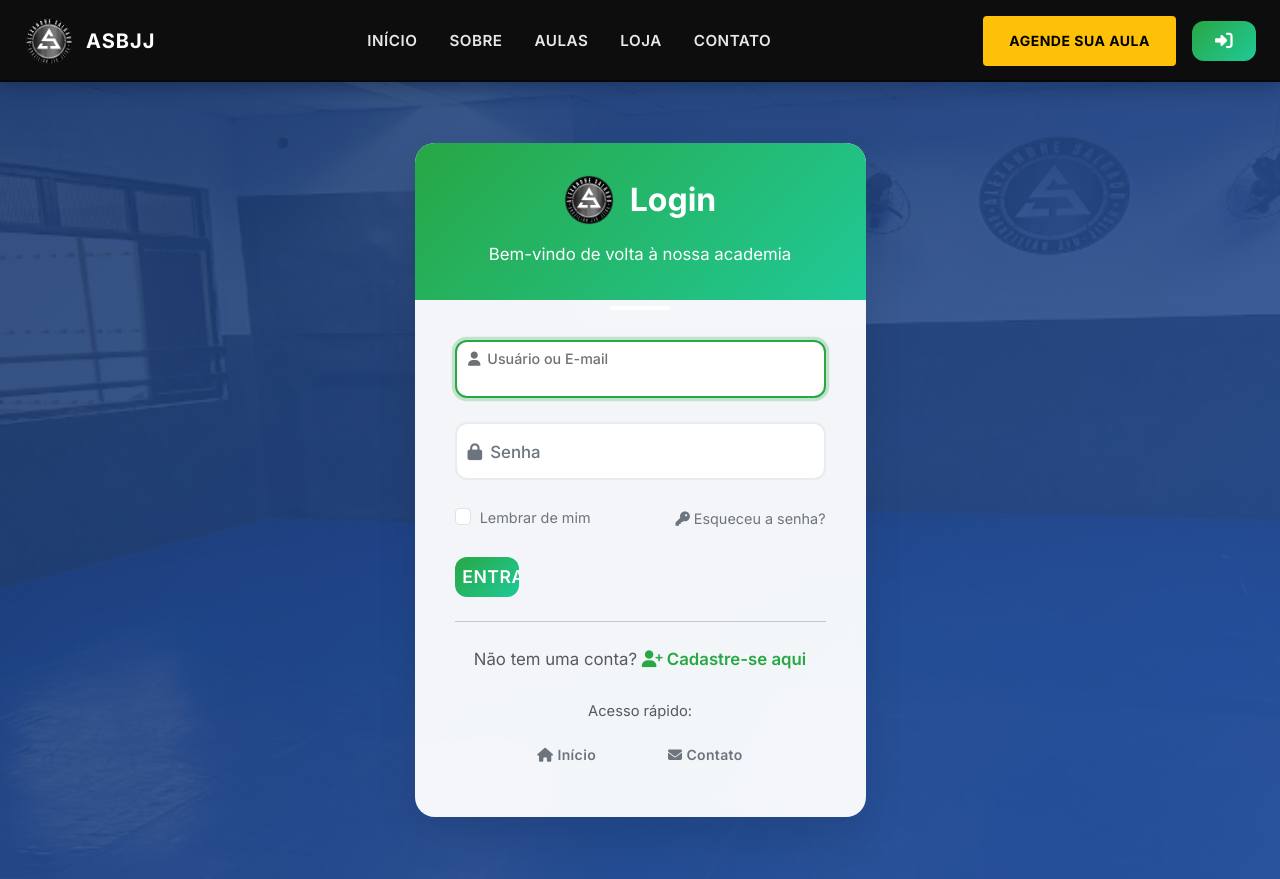
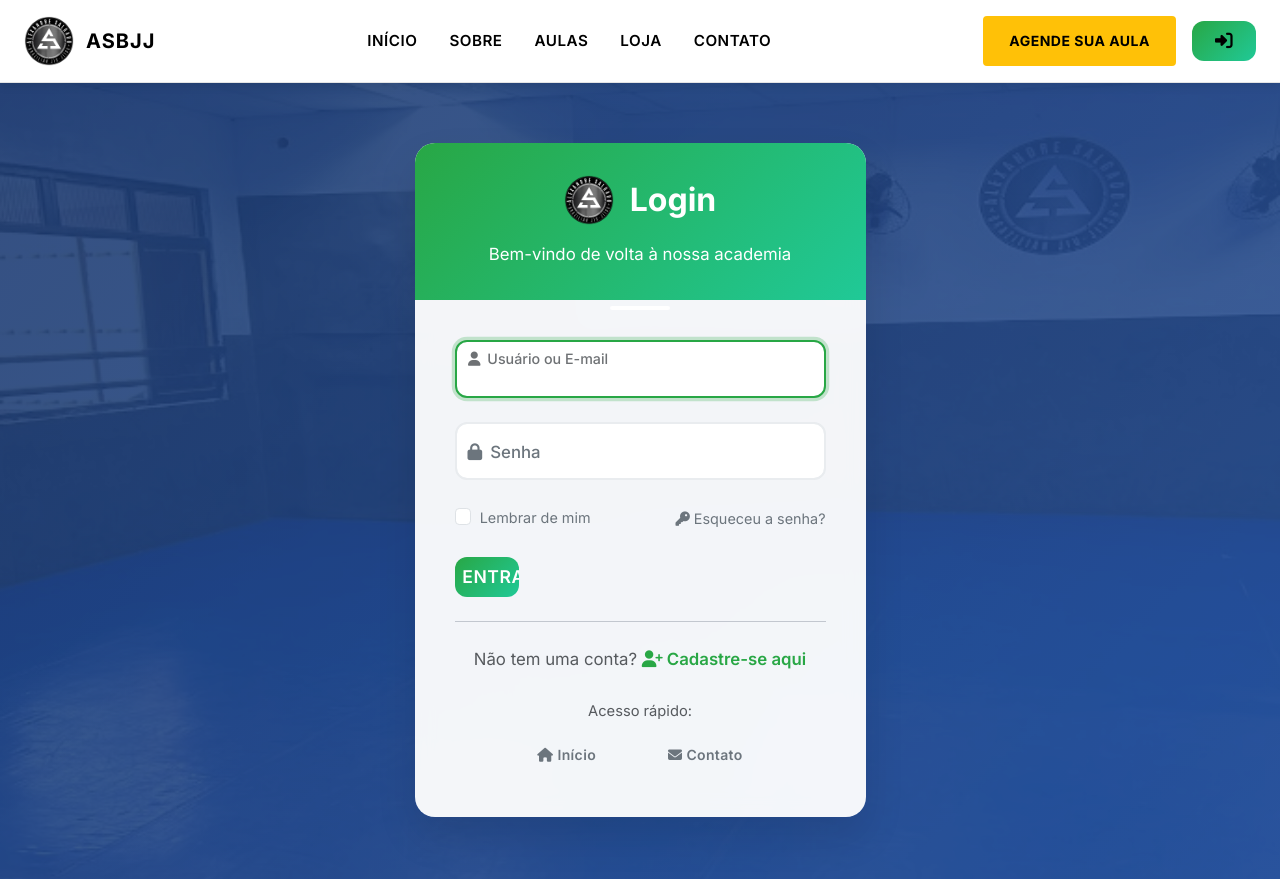
Before and after one commit to fabianosf/asbjj, a Django app: page /accounts/login/ in a window 1280 px wide. Shown: the top 879 px of the page. Run offline with Django 5.2, Linux system fonts and the light colour scheme; data that the repository does not hold is empty; some libraries are stand-ins or nearby versions.

Commit message:
style: Navbar com fundo branco e links pretos
- Fundo do navbar alterado para branco (rgba(255, 255, 255, 0.98))
- Links de navegação em preto (#000000)
- Logo texto em preto
- Ícones (carrinho, login, usuário) em preto
- Hover mantém amarelo dourado (#ffc107)
- Sombra suave e borda inferior para melhor definição
- Background dos ícones mais suave (rgba(0, 0, 0, 0.05))

```diff
--- a/core/static/css/style.css
+++ b/core/static/css/style.css
@@ -67,9 +67,10 @@ body::before { content: none; }
     left: 0;
     right: 0;
     z-index: 9999;
-    background: rgba(0, 0, 0, 0.95);
+    background: rgba(255, 255, 255, 0.98);
     backdrop-filter: blur(10px);
-    box-shadow: 0 2px 20px rgba(0, 0, 0, 0.3);
+    box-shadow: 0 2px 10px rgba(0, 0, 0, 0.1);
+    border-bottom: 1px solid rgba(0, 0, 0, 0.1);
 }
 
 .modern-navbar {
@@ -104,7 +105,7 @@ body::before { content: none; }
 .logo-text {
     font-size: 1.25rem;
     font-weight: 700;
-    color: #fff;
+    color: #000000;
     text-transform: uppercase;
     letter-spacing: 1px;
 }
@@ -119,7 +120,7 @@ body::before { content: none; }
 }
 
 .nav-link-item {
-    color: rgba(255, 255, 255, 0.9);
+    color: #000000;
     text-decoration: none;
     font-size: 0.95rem;
     font-weight: 600;
@@ -143,6 +144,7 @@ body::before { content: none; }
 
 .nav-link-item:hover {
     color: #ffc107;
+    font-weight: 700;
 }
 
 .nav-link-item:hover::after {
@@ -178,7 +180,7 @@ body::before { content: none; }
 }
 
 .btn-cart {
-    color: #fff;
+    color: #000000;
     font-size: 1.5rem;
     text-decoration: none;
     transition: var(--transition);
@@ -188,7 +190,7 @@ body::before { content: none; }
     width: 40px;
     height: 40px;
     border-radius: 50%;
-    background: rgba(255, 255, 255, 0.1);
+    background: rgba(0, 0, 0, 0.05);
     position: relative;
 }
 
@@ -213,7 +215,7 @@ body::before { content: none; }
 }
 
 .btn-login {
-    color: #fff;
+    color: #000000;
     font-size: 1.5rem;
     text-decoration: none;
     transition: var(--transition);
@@ -223,7 +225,7 @@ body::before { content: none; }
     width: 40px;
     height: 40px;
     border-radius: 50%;
-    background: rgba(255, 255, 255, 0.1);
+    background: rgba(0, 0, 0, 0.05);
 }
 
 .btn-login:hover {
@@ -233,7 +235,7 @@ body::before { content: none; }
 }
 
 .btn-user {
-    color: #fff;
+    color: #000000;
     font-size: 1.5rem;
     text-decoration: none;
     transition: var(--transition);
@@ -243,7 +245,7 @@ body::before { content: none; }
     width: 40px;
     height: 40px;
     border-radius: 50%;
-    background: rgba(255, 255, 255, 0.1);
+    background: rgba(0, 0, 0, 0.05);
 }
 
 .btn-user:hover {
```
Also changed, not shown: 1 other file.
